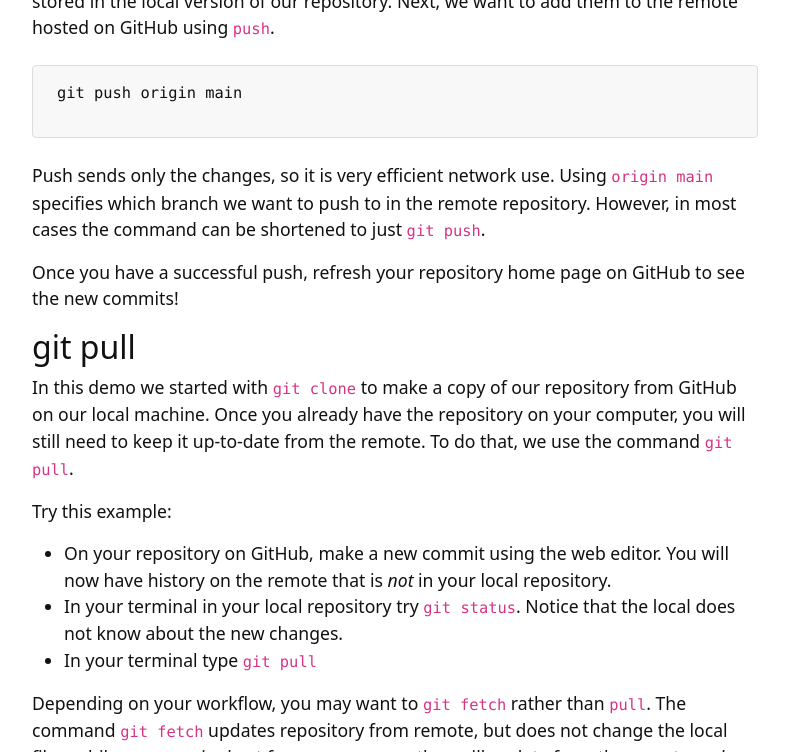
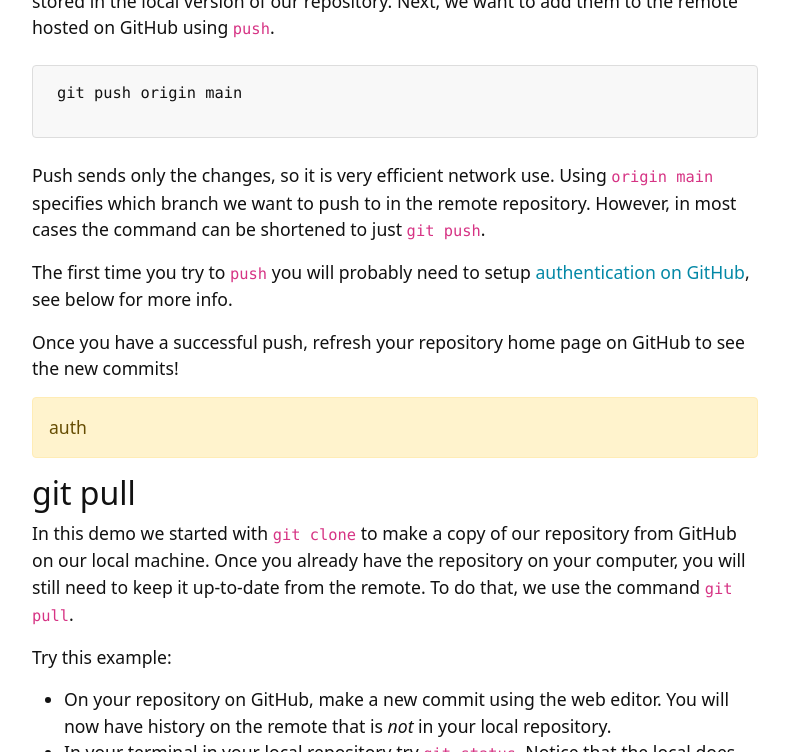
Before and after one commit to evanwill/get-git-b, a Jekyll site: the page built from content/3-workflow.md, in a window 1280 px wide and 900 px high, scrolled down 4183 px, cut to the strip 0-752 px from the top of the window. Shown: the whole strip, without its empty margins (245-1034 px from the left). Built offline with Jekyll 4.4.1, drawn with Linux system fonts in a browser that asks for light colours; comment, search, counter and statistics services are not loaded.

Commit message:
add authentication

```diff
--- a/content/3-workflow.md
+++ b/content/3-workflow.md
@@ -134,7 +134,23 @@ Push sends only the changes, so it is very efficient network use.
 Using `origin main` specifies which branch we want to push to in the remote repository.
 However, in most cases the command can be shortened to just `git push`.
 
+The first time you try to `push` you will probably need to setup [authentication on GitHub](https://docs.github.com/en/authentication/keeping-your-account-and-data-secure/about-authentication-to-github#authenticating-with-the-command-line), see below for more info.
+
 Once you have a successful push, refresh your repository home page on GitHub to see the new commits!
+
+{% capture auth %}
+### Authentication
+
+When you push to GitHub or other platforms you will need to authenticate.
+The exact details of authenticating from the terminal will depend on the platform, security settings, and your operating system.
+
+On Windows installing git will come with a builtin credential manager--the first time you try to `push` you should be redirected to your web browser to authorize.
+On Windows and Mac installing GitHub Desktop or Visual Studio Code will also bundle a credential manager--you may need to make your first push on on those tools to set up authorization, then it will work on the terminal as well.
+
+On Linux you will probably want to [manually set up a credential manager](https://evanwill.github.io/_drafts/notes/git-credential.html).
+
+{% endcapture %}
+{% include alert.html text="auth" color="warning" %}
 
 ## git pull
 
```
